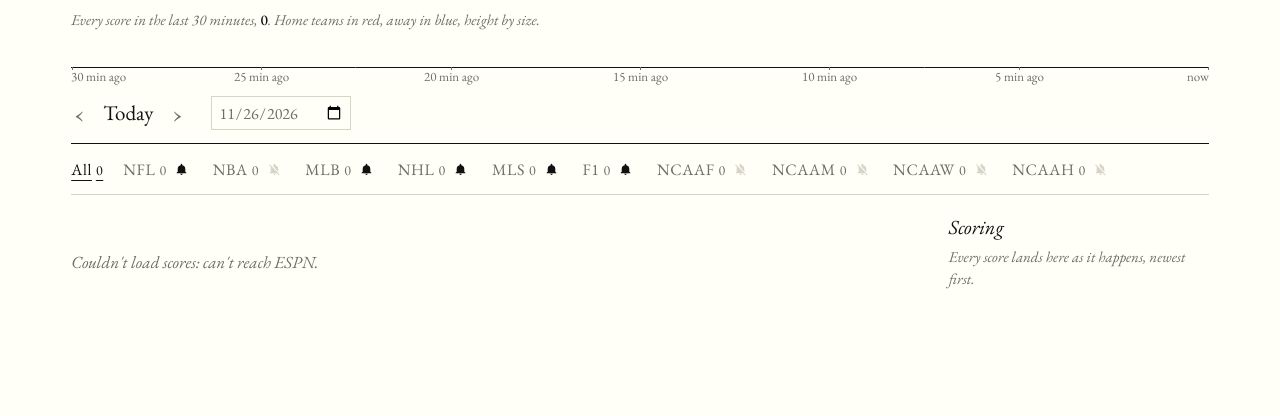
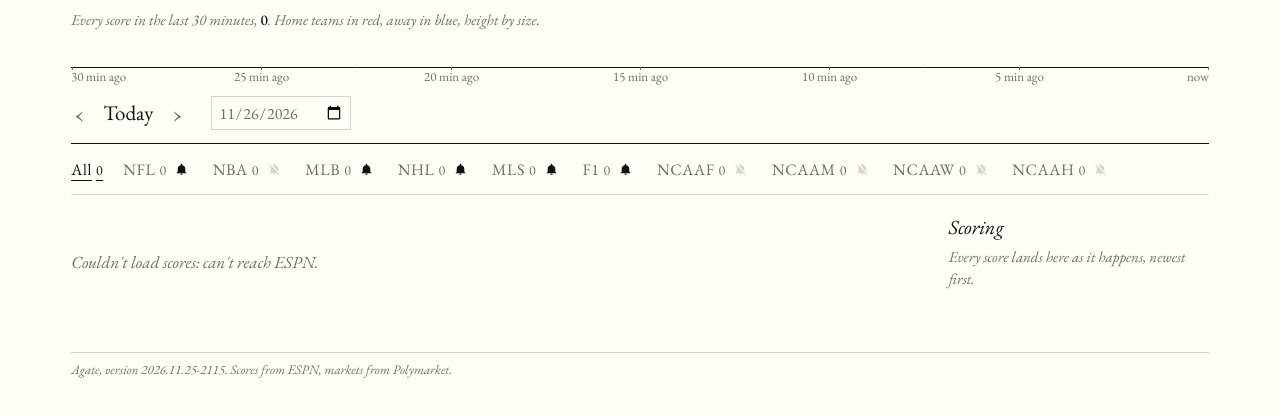
Before and after one commit to jpkosin/every-point, a plain HTML site: page index.html in a window 1280 px wide. Shown: the part 158-574 px from the top of the page. Drawn offline with nearby package versions, Linux system fonts and the light colour scheme; no server answers.

Commit message:
Self-updating: reload when a newer version is published; version stamp in footer
Co-Authored-By: Claude Opus 5.5 <noreply@anthropic.com>
Claude-Session: https://claude.ai/code/session_01UDydHrCVK7G9j9Ceo78xPz

```diff
--- a/index.html
+++ b/index.html
@@ -5,6 +5,7 @@
 <meta name="viewport" content="width=device-width,initial-scale=1,viewport-fit=cover">
 <title>Agate</title>
 <meta name="theme-color" content="#fffff8">
+<meta name="agate-version" content="2026.11.25-2115">
 <meta name="apple-mobile-web-app-capable" content="yes">
 <meta name="mobile-web-app-capable" content="yes">
 <meta name="apple-mobile-web-app-title" content="Agate">
@@ -141,6 +142,7 @@ td.mu .rec { font-weight: 400; color: var(--gray); font-size: 14px; margin-left:
 .f1 li:first-child { font-weight: 600; }
 .f1 .ex { font-size: 13px; color: var(--gray); font-style: italic; }
 
+.foot { margin-top: 40px; padding-top: 8px; border-top: 1px solid var(--rule); font-size: 13px; color: var(--gray); font-style: italic; }
 .feed h2 { font-size: 20px; margin-bottom: 4px; }
 .feed ol { list-style: none; margin: 0; padding: 0; max-height: 78vh; overflow-y: auto; }
 .feed li { padding: 5px 0 6px; border-top: 1px solid color-mix(in srgb, var(--rule) 60%, transparent); font-size: 15px; line-height: 1.35; }
@@ -269,6 +271,7 @@ table.mkt .pct { font-weight: 500; flex: none; }
       <p class="none" id="feed-none">Every score lands here as it happens, newest first.</p>
     </aside>
   </div>
+  <footer class="foot" id="foot"></footer>
 </div>
 
 <script>
@@ -1423,6 +1426,22 @@ table.mkt .pct { font-weight: 500; flex: none; }
   if (document.fonts && document.fonts.ready) document.fonts.ready.then(function () { render(); });
 
   window.addEventListener("hashchange", route);
+  // Updates: a home-screen app keeps the page it loaded, so on every return
+  // to the app (and every 10 minutes) ask for version.json, bypassing caches,
+  // and reload when a newer version is published.
+  var VERSION = (document.querySelector('meta[name="agate-version"]') || {}).content || "dev";
+  $("foot").textContent = "Agate, version " + VERSION + ". Scores from ESPN, markets from Polymarket.";
+  async function checkVersion() {
+    if (VERSION === "dev") return;
+    try {
+      var r = await fetch("version.json?t=" + Date.now(), { cache: "no-store" });
+      var v = (await r.json()).v;
+      if (v && v !== VERSION) location.reload();
+    } catch (e) {}
+  }
+  document.addEventListener("visibilitychange", function () { if (!document.hidden) checkVersion(); });
+  window.addEventListener("pageshow", checkVersion);
+  setInterval(checkVersion, 600000);
   route();
   poll();
   loadCircuits();
--- /dev/null
+++ b/version.json
@@ -0,0 +1 @@
+{"v":"2026.11.25-2115"}
```
Also changed, not shown: 1 other file.
